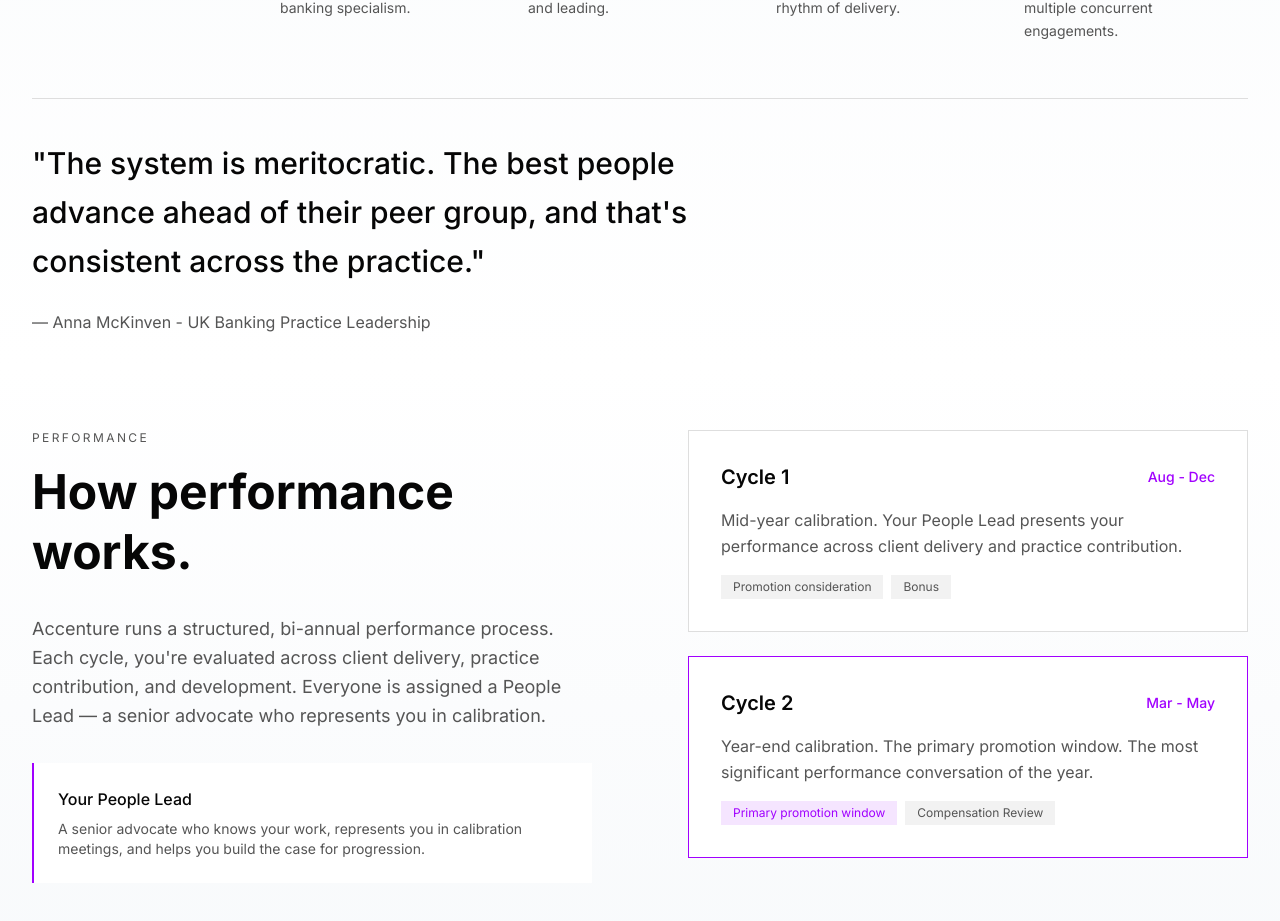
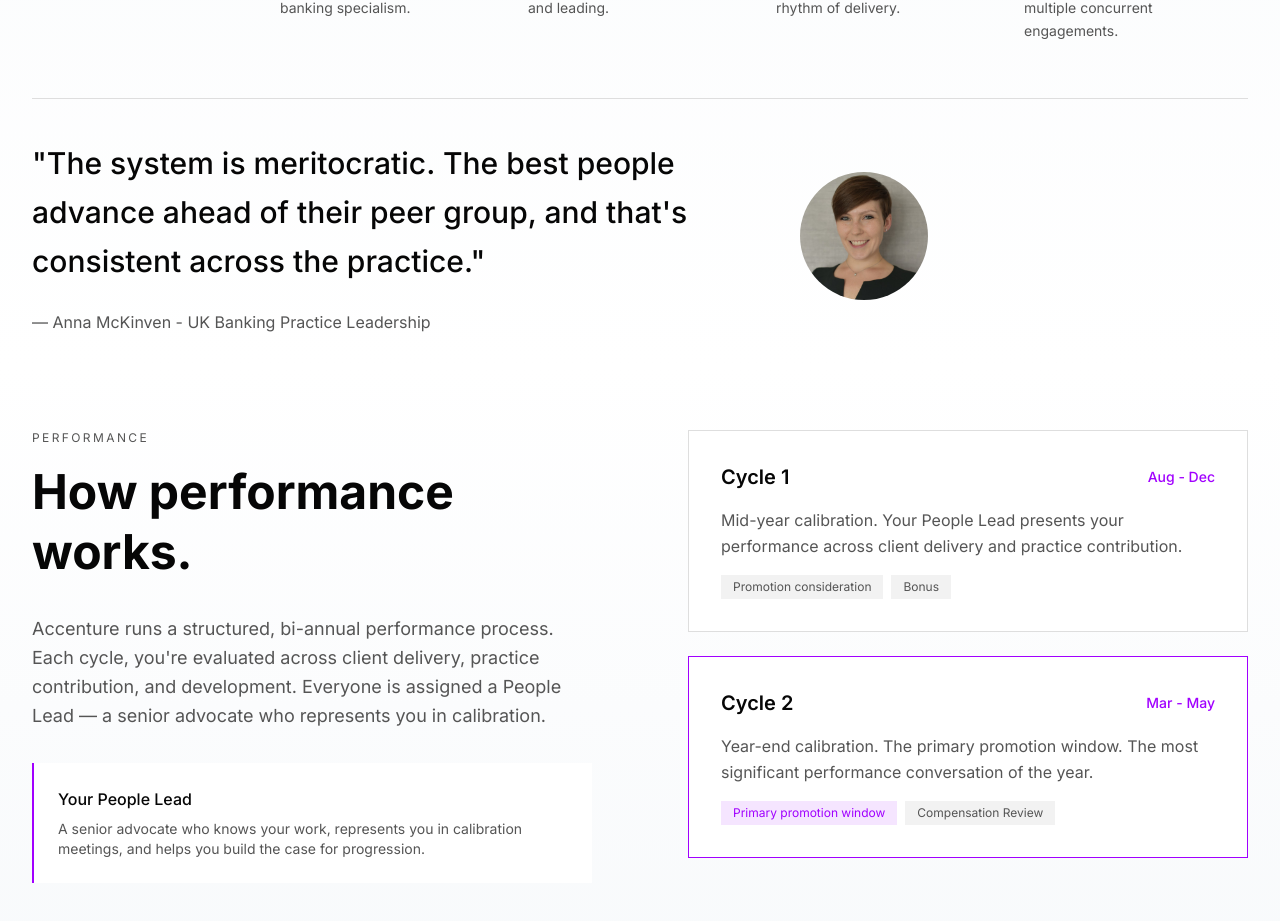
Before and after one commit to jesykalu/ie-banking-payments-njprospectus, a Next.js app: page / in a window 1280 px wide. Shown: the part 5854-6775 px from the top of the page. Built offline with nearby package versions, Linux system fonts and the light colour scheme.

Commit message:
feat: add headshot to attribution row in quote section
Include circular headshot image for Anna McKinven in "Your Career" section.

```diff
--- a/components/career-section.tsx
+++ b/components/career-section.tsx
@@ -71,9 +71,10 @@ export function CareerSection() {
 
         {/* Quote */}
         <div className="mt-10 lg:mt-14 pt-10 border-t border-border">
-          <div className="max-w-3xl">
+          <div className="max-w-4xl">
             <FadeIn direction="right">
-              <div>
+              <div className="flex items-center gap-8 lg:gap-12">
+                <div className="flex-1">
                   <blockquote className="text-2xl lg:text-3xl font-medium text-foreground leading-relaxed">
                     &quot;The system is meritocratic. The best people advance ahead of
                     their peer group, and that&apos;s consistent across the practice.&quot;
@@ -82,6 +83,14 @@ export function CareerSection() {
                     — Anna McKinven - UK Banking Practice Leadership
                   </p>
                 </div>
+                <div className="flex-shrink-0">
+                  <img
+                    src="/images/anna-mckinven.png"
+                    alt="Anna McKinven"
+                    className="w-24 h-24 lg:w-32 lg:h-32 rounded-full object-cover"
+                  />
+                </div>
+              </div>
             </FadeIn>
           </div>
         </div>
```
Also changed, not shown: public/images/anna-mckinven.png (added). Lines whose indentation alone changed are shown as unchanged.
